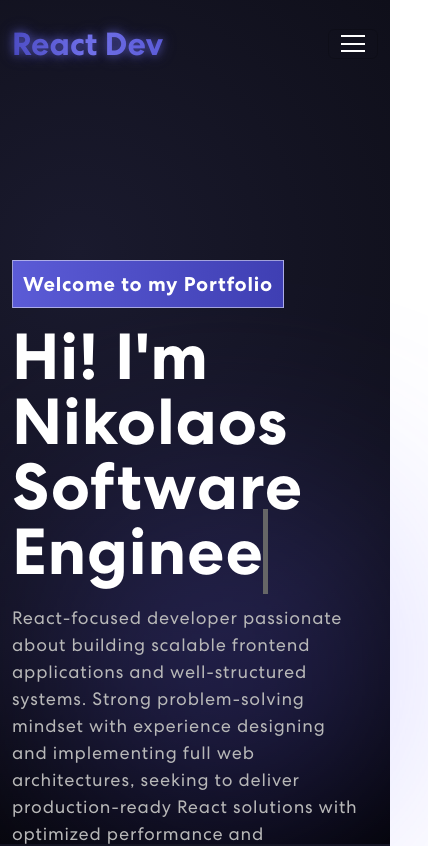
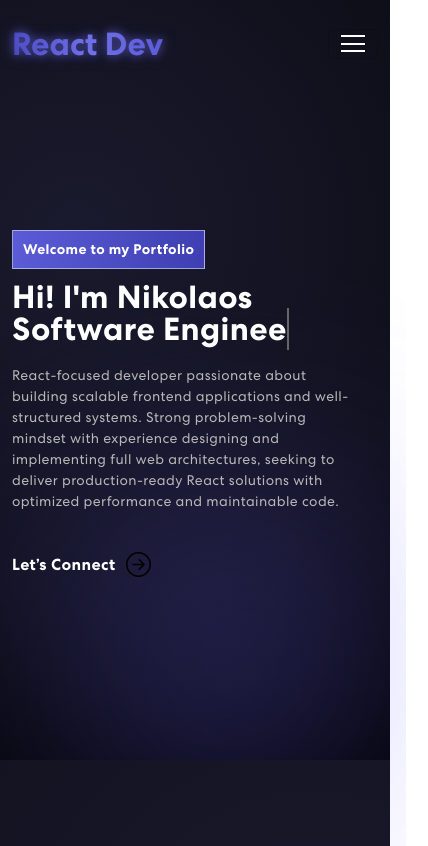
Before and after one commit to nikolas-gou/portfolio, a React (Vite) app: page / in a window 390 px wide. Shown: the top 846 px of the page, 428 px wide, since content can reach past the window. Built offline with nearby package versions, Linux system fonts and the light colour scheme.

Commit message:
Responsive the Banner.tsx

```diff
--- a/src/App.css
+++ b/src/App.css
@@ -393,6 +393,66 @@ nav.navbar .navbar-toggler[aria-expanded="true"] .navbar-toggler-icon {
     100% {
         transform: translateY(1000px);
         opacity: 0.3;
+    }
+}
+
+/* Banner Phone Responsive*/
+@media only screen and (max-width: 768px) {
+    .banner {
+        margin-top: 0;
+        padding: 230px 0 100px 0;
+        background: radial-gradient(
+            circle at 20% 30%,
+            #1a1a2e,
+            #0f0f1a 60%,
+            #000
+        );
+        /* background: linear-gradient(135deg, #0f0f0f, #1c1c2b, #0a0a0a); */
+        height: 90vh;
+    }
+    .banner .tagline {
+        font-weight: 700;
+        letter-spacing: 0.4px;
+        padding: 8px 10px;
+        background: linear-gradient(
+            90.21deg,
+            var(--accent),
+            var(--accent-dark)
+        );
+        border: 1px solid rgba(255, 255, 255, 0.5);
+        font-size: 14px;
+        margin-bottom: 12px;
+        display: inline-block;
+    }
+    .banner h1 {
+        font-size: 32px;
+        font-weight: 700;
+        letter-spacing: 0.4px;
+        line-height: 1;
+        margin-bottom: 20px;
+        display: block;
+    }
+    .banner p {
+        color: #b8b8b8;
+        font-size: 14px;
+        letter-spacing: 0.4px;
+        line-height: 1.5em;
+        width: 96%;
+    }
+    .banner button {
+        color: #fff;
+        font-weight: 700;
+        font-size: 16px;
+        margin-top: 40px;
+        letter-spacing: 0.4px;
+        display: flex;
+        align-items: center;
+    }
+    .banner button svg {
+        font-size: 25px;
+        margin-left: 10px;
+        transition: 0.3s ease-in-out;
+        line-height: 1;
     }
 }
 
--- a/src/components/Banner.tsx
+++ b/src/components/Banner.tsx
@@ -4,6 +4,7 @@ import { ArrowRightCircle } from "react-bootstrap-icons";
 import "animate.css";
 import TrackVisibility from "react-on-screen";
 import { HashLink } from "react-router-hash-link";
+import { useBreakpoint } from "../hooks/useBreakpoint";
 
 export const Banner = () => {
     const [loopNum, setLoopNum] = useState(0);
@@ -22,6 +23,7 @@ export const Banner = () => {
         { id: 7, value: 0, x: 0, y: 0, fontSize: 75 },
         { id: 8, value: 1, x: 0, y: 0, fontSize: 75 },
     ]);
+    const { isDesktop } = useBreakpoint();
 
     const toRotate = [
         "Software Engineer",
@@ -157,6 +159,7 @@ export const Banner = () => {
                             )}
                         </TrackVisibility>
                     </Col>
+                    {isDesktop && (
                         <Col xs={12} md={6} xl={5}>
                             <TrackVisibility>
                                 {({ isVisible }) => (
@@ -179,12 +182,15 @@ export const Banner = () => {
                                                 style={{
                                                     transform: `translate(${bit.x}px, ${bit.y}px)`,
                                                     opacity:
-                                                    bits.length > 8 ? 0.3 : 1,
+                                                        bits.length > 8
+                                                            ? 0.3
+                                                            : 1,
                                                     fontSize: `${bit.fontSize}px`,
                                                     transition:
                                                         "transform 1.4s cubic-bezier(0.16, 1, 0.3, 1), opacity 0.8s ease, font-size 0.8s ease",
                                                     animation:
-                                                    bit.x !== 0 || bit.y !== 0
+                                                        bit.x !== 0 ||
+                                                        bit.y !== 0
                                                             ? "none"
                                                             : undefined,
                                                 }}
@@ -196,6 +202,7 @@ export const Banner = () => {
                                 )}
                             </TrackVisibility>
                         </Col>
+                    )}
                 </Row>
             </Container>
         </section>
```
Lines whose indentation alone changed are shown as unchanged.
